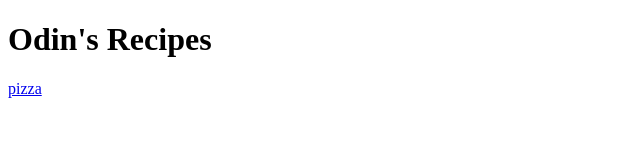
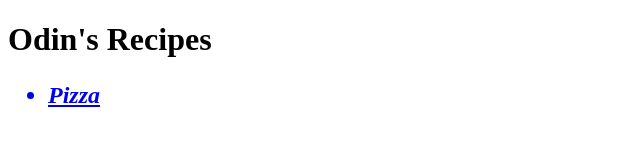
Before and after one commit to Slayer373/odin-recipes, a plain HTML site: page index.html in a window 1280 px wide. Shown: the whole page, without its empty margins (0-640 px from the left). Drawn offline with Linux system fonts and the light colour scheme.

Commit message:
Fixed pizza relative link Font

```diff
--- a/index.html
+++ b/index.html
@@ -7,6 +7,8 @@
 </head>
 <body>
     <h1>Odin's Recipes</h1>
-    <a href="./recipes/pizza.html">pizza</a>
+    <a href="./recipes/pizza.html"><strong><h2><em><ul>
+        <li>Pizza</li>
+    </ul></em></h2></strong></a>
 </body>
 </html>
```
